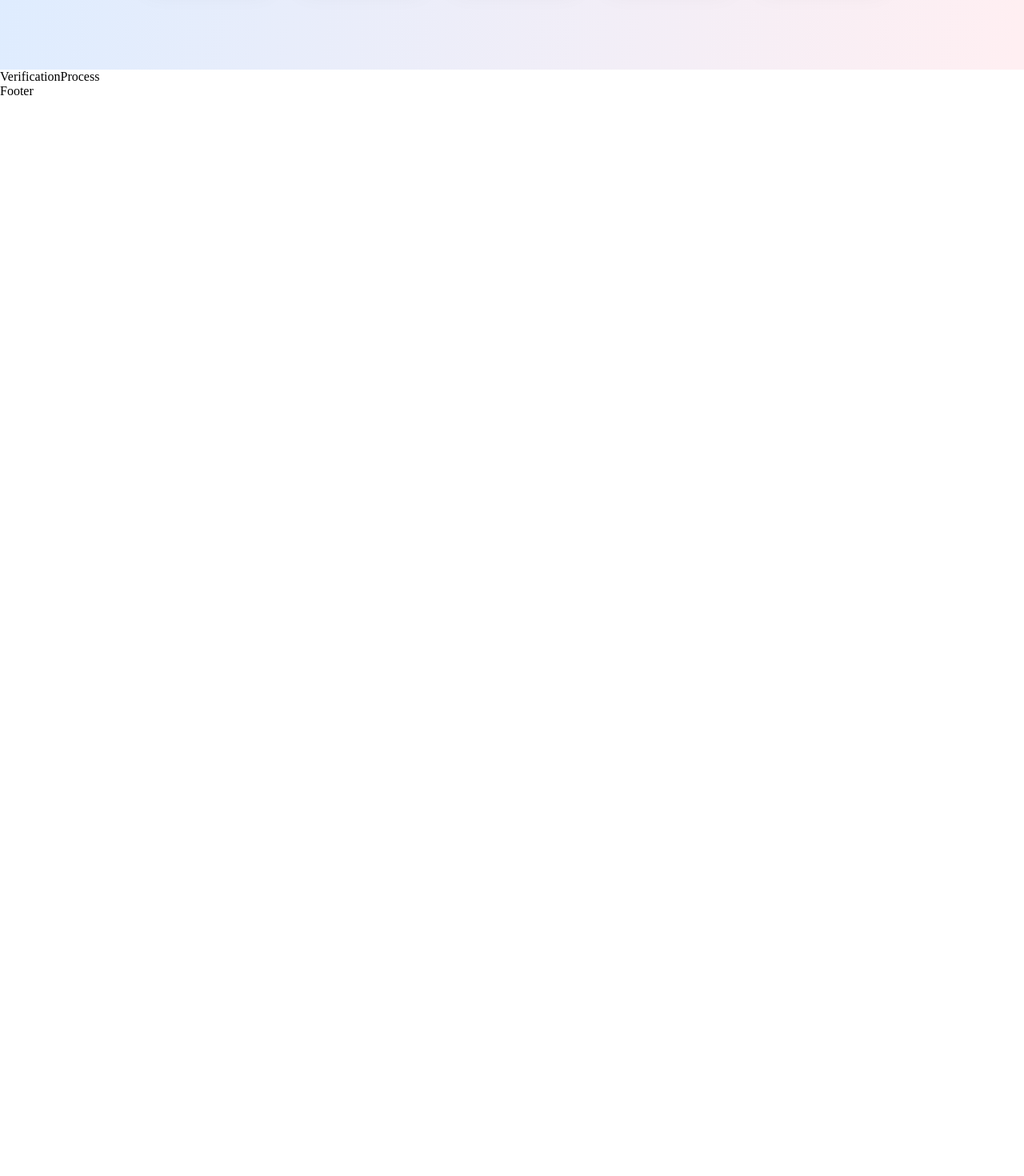
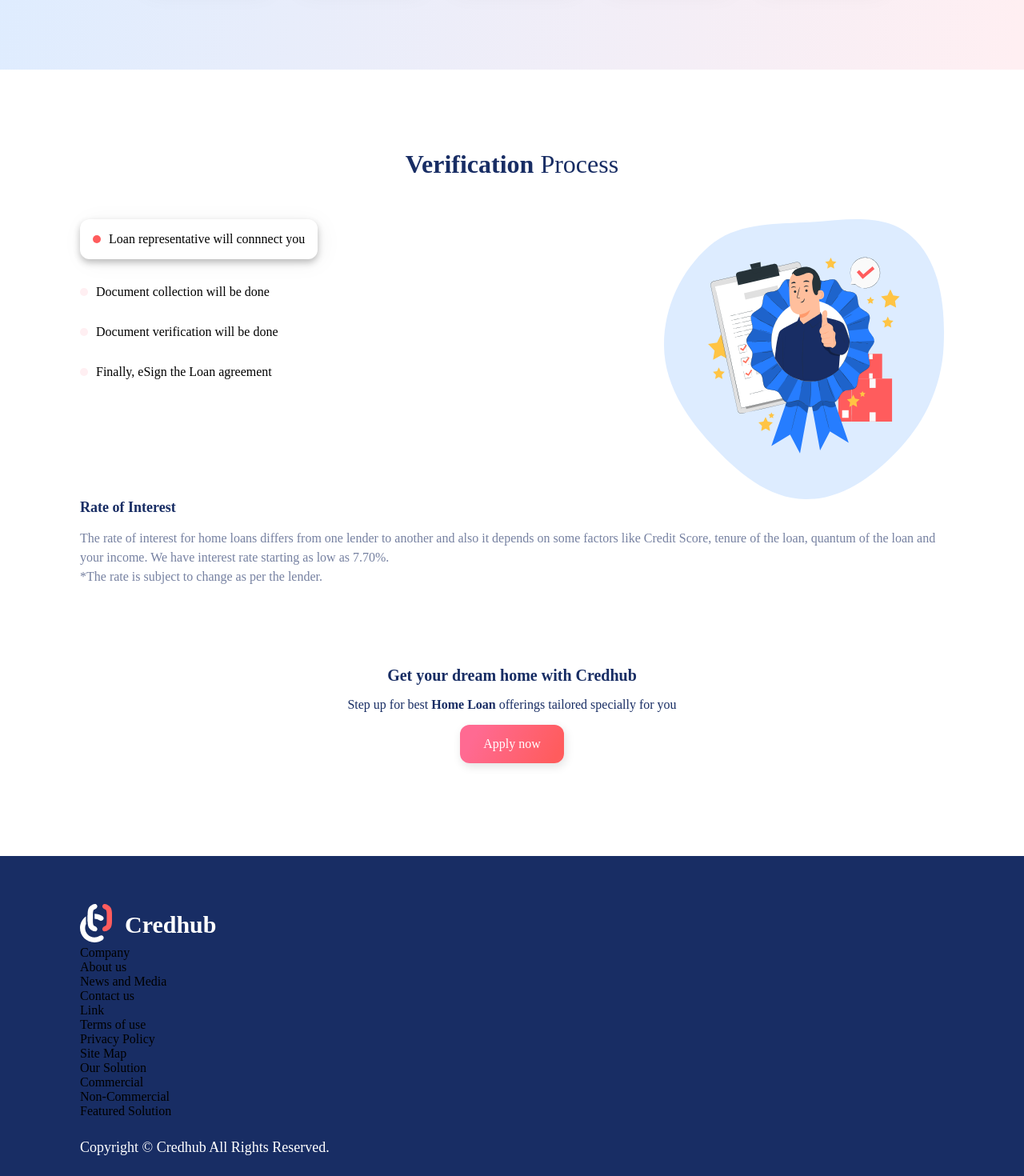
Before and after one commit to madhurrajput23/credhub-ui, a React (Create React App) app: page / in a window 1280 px wide. Shown: the part 3814-5284 px from the top of the page at 80% size. Before the commit the page ends 3937 px from the top, so only its background shows below. Built offline with nearby package versions, Linux system fonts and the light colour scheme.

Commit message:
added apply component

```diff
--- a/src/components/footer/Footer.css
+++ b/src/components/footer/Footer.css
@@ -0,0 +1,25 @@
+.footer_main {
+  background-color: var(--primary-color);
+  padding: 60px 100px;
+  padding-bottom: 0;
+}
+.footer_logo_box {
+  display: flex;
+  gap: 1rem;
+  align-items: center;
+}
+
+.footer_logo_title {
+  font-style: normal;
+  font-weight: 700;
+  font-size: 30px;
+  color: #ffffff;
+}
+
+.footer_copyright {
+  font-weight: 300;
+  font-size: 18px;
+  line-height: 24px;
+  color: #ffffff;
+  padding: 24px 0;
+}
--- a/src/components/footer/Footer.js
+++ b/src/components/footer/Footer.js
@@ -3,7 +3,41 @@ import "./Footer.css";
 
 const Footer = () => {
   return (
-    <div>Footer</div>
+    <div className='footer_main'>
+      <div className='footer_logo_box'>
+        <div className='footer_logo'>
+          <img src='./images/footer_logo.svg' alt='logo'/>
+        </div>
+        <div className='footer_logo_title'>Credhub</div>
+      </div>
+      <div className='footer_content'>
+        <div className='footer_content_left'>
+          <div className='footer_content_left_list'>
+            <div>Company</div>
+            <div>About us</div>
+            <div>News and Media</div>
+            <div>Contact us</div>
+          </div>
+
+          <div className='footer_content_left_list'>
+            <div>Link</div>
+            <div>Terms of use</div>
+            <div>Privacy Policy</div>
+            <div>Site Map</div>
+          </div>
+
+          <div className='footer_content_left_list'>
+            <div>Our Solution</div>
+            <div>Commercial</div>
+            <div>Non-Commercial</div>
+            <div>Featured Solution</div>
+          </div>
+        </div>
+        <div className='footer_content_right'></div>
+
+      </div>
+      <div className='footer_copyright'>Copyright © Credhub All Rights Reserved.</div>
+    </div>
   )
 }
 
--- a/src/components/loan-docx/LoanDocx.css
+++ b/src/components/loan-docx/LoanDocx.css
@@ -14,6 +14,13 @@
 h3 span {
   font-weight: 700;
 }
+
+.loandocx_box {
+  display: flex;
+  justify-content: space-between;
+
+}
+
 .loandocx_img {
   background: #ffffff;
   box-shadow: 2px 2px 20px rgba(0, 0, 0, 0.05);
@@ -26,11 +33,7 @@ h3 span {
 .loandocx_img > img {
   max-width: 100%;
 }
-.loandocx_box {
-  display: flex;
-  justify-content: space-between;
 
-}
 
 .loandocx_text{
     display: flex;
--- a/src/components/verification-process/VerificationProcess.css
+++ b/src/components/verification-process/VerificationProcess.css
@@ -0,0 +1,93 @@
+.verificationprocess_main {
+  padding: 100px;
+}
+.verificationprocess_heading {
+  text-align: center;
+  color: var(--primary-color);
+  font-size: 2rem;
+  margin-bottom: 50px;
+  font-weight: 700;
+}
+.verificationprocess_heading > span {
+  font-weight: 500;
+}
+
+.verificationprocess_contentbox {
+  display: flex;
+  justify-content: space-between;
+}
+.verificationprocess_text {
+  background: #ffffff;
+  display: flex;
+  flex-direction: column;
+  gap: 2rem;
+  max-width: 50%;
+}
+
+.verificationprocess_text_item {
+  display: flex;
+  gap: 10px;
+  align-items: center;
+  cursor: pointer;
+}
+.verificationprocess_listitem_bullet {
+  height: 10px;
+  width: 10px;
+  background: #ffeff2;
+  border-radius: 50%;
+}
+.process_item_active {
+  background: #ffffff;
+  padding: 16px;
+  filter: drop-shadow(0px 4px 4px rgba(0, 0, 0, 0.25));
+  box-shadow: 4px 4px 30px rgba(0, 0, 0, 0.05);
+  border-radius: 12px;
+}
+.process_item_active > .verificationprocess_listitem_bullet {
+  background: #ff5c5d;
+}
+
+.verificationprocess_img {
+  height: 350px;
+  width: 350px;
+}
+.verificationprocess_img > img {
+  max-width: 100%;
+}
+.verificationprocess_applybox {
+  display: flex;
+  gap: 100px;
+  flex-direction: column;
+}
+.verificationprocess_interest_info {
+  display: flex;
+  gap: 16px;
+  flex-direction: column;
+}
+.verificationprocess_interest_info_title {
+  color: var(--primary-color);
+  font-weight: 700;
+  font-size: 18px;
+}
+
+.verificationprocess_interest_info_text {
+  line-height: 24px;
+  color: #7681a1;
+}
+
+.verificationprocess_apply_button_box {
+  display: flex;
+  flex-direction: column;
+  gap: 1rem;
+  align-items: center;
+}
+.verificationprocess_apply_info {
+  font-weight: 700;
+  font-size: 20px;
+  color: var(--primary-color);
+  font-style: normal;
+}
+.verificationprocess_apply_infomore{
+    color: var(--primary-color);
+    font-size: 16px;
+}
--- a/src/components/verification-process/VerificationProcess.js
+++ b/src/components/verification-process/VerificationProcess.js
@@ -1,10 +1,61 @@
-import React from 'react';
+import React from "react";
 import "./VerificationProcess.css";
 
 const VerificationProcess = () => {
   return (
-    <div>VerificationProcess</div>
-  )
-}
+    <div className="verificationprocess_main">
+      <div className="verificationprocess_heading">
+        Verification <span>Process</span>
+      </div>
+      <div className="verificationprocess_contentbox">
+        <div className="verificationprocess_text">
+          <div className="verificationprocess_text_item process_item_active">
+            <span className="verificationprocess_listitem_bullet"></span>Loan
+            representative will connnect you
+          </div>
+          <div className="verificationprocess_text_item">
+            <span className="verificationprocess_listitem_bullet"></span>
+            Document collection will be done
+          </div>
+          <div className="verificationprocess_text_item">
+            <span className="verificationprocess_listitem_bullet"></span>
+            Document verification will be done
+          </div>
+          <div className="verificationprocess_text_item">
+            <span className="verificationprocess_listitem_bullet"></span>
+            Finally, eSign the Loan agreement
+          </div>
+        </div>
+        <div className="verificationprocess_img">
+          <img src="./images/verification_img.svg" alt="verification-img" />
+        </div>
+      </div>
+      <div className="verificationprocess_applybox">
+        <div className="verificationprocess_interest_info">
+          <div className="verificationprocess_interest_info_title">
+            Rate of Interest
+          </div>
+          <div className="verificationprocess_interest_info_text">
+            The rate of interest for home loans differs from one lender to
+            another and also it depends on some factors like Credit Score,
+            tenure of the loan, quantum of the loan and your income. We have
+            interest rate starting as low as 7.70%.
+            <br /> *The rate is subject to change as per the lender.
+          </div>
+        </div>
+        <div className="verificationprocess_apply_button_box">
+          <div className="verificationprocess_apply_info">
+            Get your dream home with Credhub
+          </div>
+          <div className="verificationprocess_apply_infomore">
+            Step up for best <b>Home Loan</b> offerings tailored specially for you
+          </div>
+          <button className="primary_button">Apply now</button>
+          <div></div>
+        </div>
+      </div>
+    </div>
+  );
+};
 
-export default VerificationProcess
+export default VerificationProcess;
```
Also changed, not shown: public/images/footer_logo.svg (added), public/images/verification_img.svg (added).
